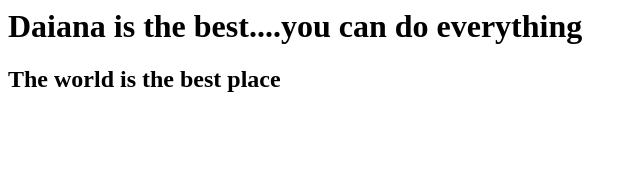
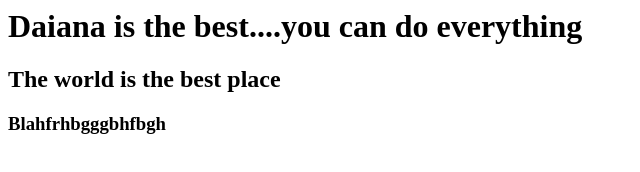
Before and after one commit to eveningstar33/firstgitrepo, a plain HTML site: page index.html in a window 1280 px wide. Shown: the whole page, without its empty margins (0-640 px from the left). Drawn offline with Linux system fonts and the light colour scheme.

Commit message:
adding the 3rd quote

```diff
--- a/index.html
+++ b/index.html
@@ -2,6 +2,7 @@
 	<body>
 		<h1>Daiana is the best....you can do everything</h1>
 		<h2>The world is the best place</h2>
+		<h3>Blahfrhbgggbhfbgh</h3>
 		</body>
 
 </html>
```
